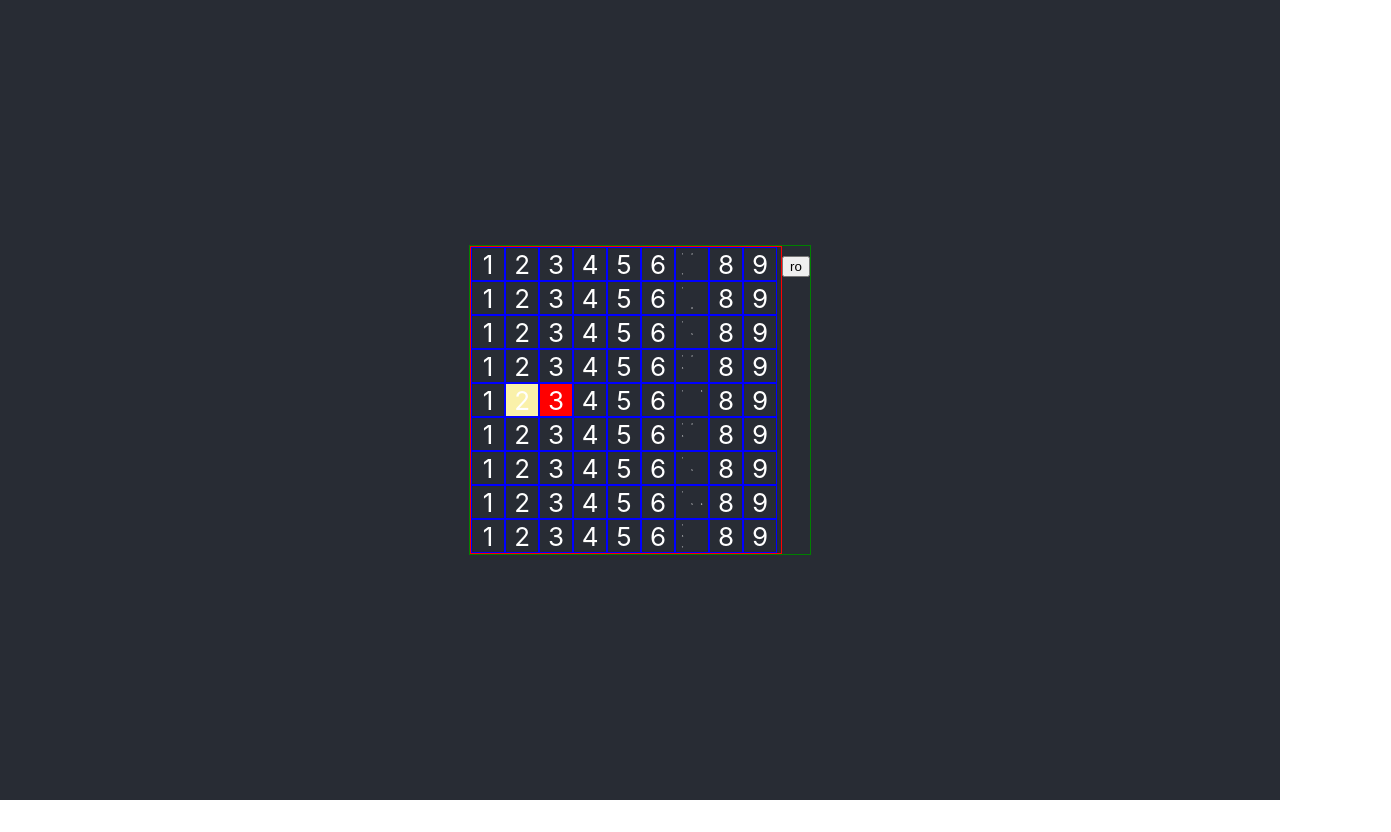
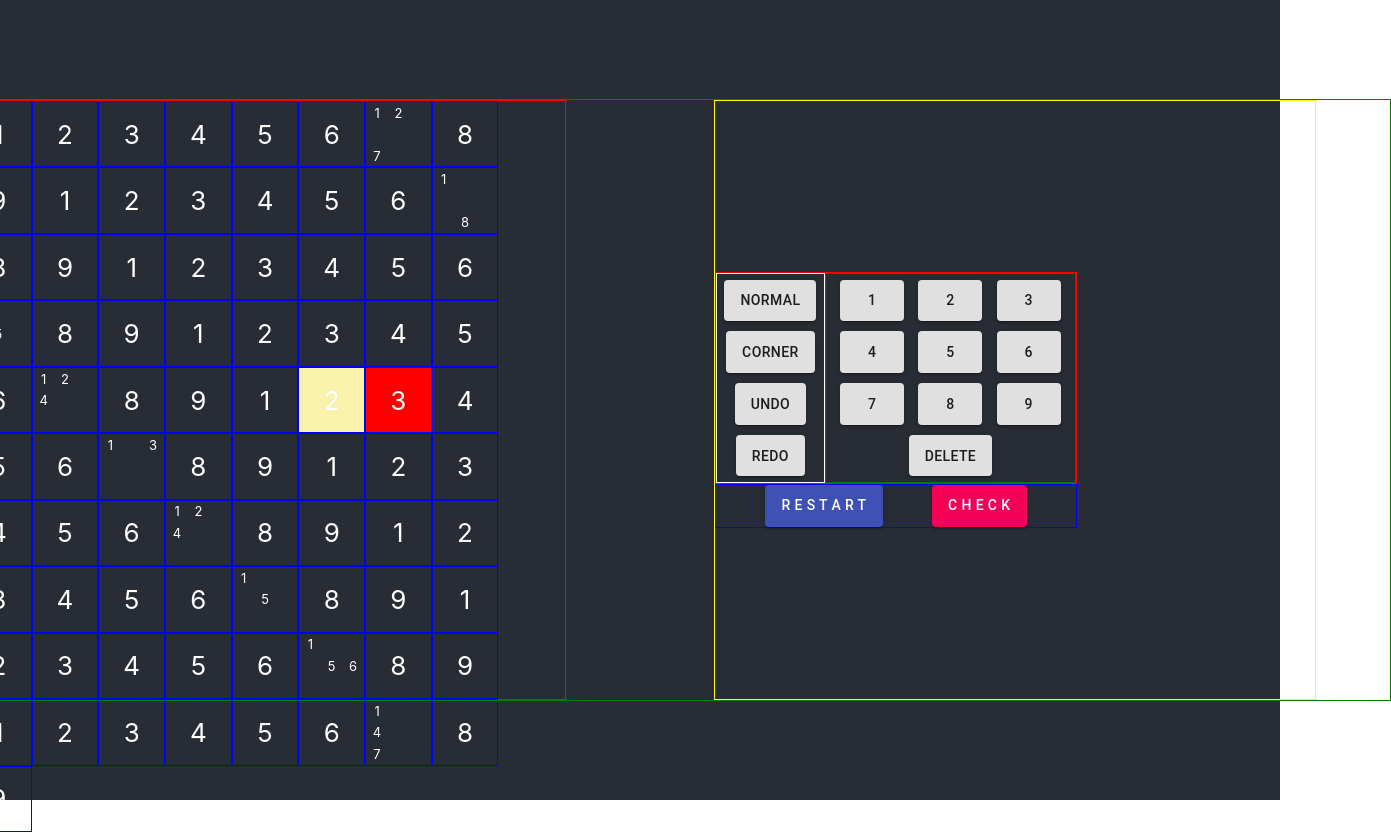
Before and after one commit to rodsouza9/sudko, a React (Create React App) app: page / in a window 1280 px wide. Shown: the whole page, 1391 px wide, since content can reach past the window. Before the commit the page ends 800 px from the top, so only its background shows below. Built offline with nearby package versions, Linux system fonts and the light colour scheme.

Commit message:
Add buttons and formatting for basic sudoku functionality.

```diff
--- a/package.json
+++ b/package.json
@@ -3,6 +3,7 @@
   "version": "0.1.0",
   "private": true,
   "dependencies": {
+    "@material-ui/core": "^4.8.1",
     "@testing-library/jest-dom": "^4.2.4",
     "@testing-library/react": "^9.4.0",
     "@testing-library/user-event": "^7.2.1",
--- a/src/App.css
+++ b/src/App.css
@@ -38,8 +38,8 @@
 }
 
 .square {
-    width : 32px;
-    height: 32px;
+    width : 10.78%;
+    height: 10.78%;
     border-style: solid;
     border-width: 1px;
     border-color: blue;
@@ -50,18 +50,88 @@
     align-items: center;
 }
 
+.mark {
+    width: 33%;
+    height: 33%;
+    font-size: 0.5em;
+    display: flex;
+    justify-content: center;
+    align-items: center;
+}
+
 .board {
-    width: 310px;
+    width: 40%;
     border-style: solid;
     border-width: 1px;
     border-color: red;
+    display: flex;
+    flex-wrap: wrap;
 }
 
 .game {
+    width: 1500px;
+    height: 600px;
     border-style: solid;
     border-width: 1px;
     border-color: green;
     display: flex;
+    justify-content: space-around;
+}
+
+.button-box {
+    width: 40%;
+    border-style: solid;
+    border-width: 1px;
+    border-color: yellow;
+    display: flex;
+    flex-direction: column;
+    justify-content: center;
+}
+
+.button-box-top{
+    width: 60%;
+    border-style: solid;
+    border-width: 1px;
+    border-color: red;
+    height: 35%;
+    display: flex;
+    justify-content: flex-start;
+}
+
+.button-col{
+    width: 30%;
+    border-style: solid;
+    border-width: 1px;
+    border-color: white;
+    display: flex;
+    flex-wrap: wrap;
+    justify-content: space-evenly;
+    align-items: center;
+}
+
+.button-num-pad{
+    width: 70%;
+    border-style: solid;
+    border-width: 1px;
+    border-color: green;
+    display: flex;
+    flex-wrap: wrap;
+    justify-content: space-evenly;
+    align-items: center;
+}
+
+.button-box-bot{
+    width: 60%;
+    height: 7%;
+    border-style: solid;
+    border-width: 1px;
+    border-color: blue;
+    display: flex;
+    justify-content: space-evenly;
+}
+
+.button {
+    height: 20%;
 }
 
 .highlight {
@@ -71,8 +141,3 @@
 .contradict {
     background-color : red;
 }
-
-.mark {
-    width: 30%;
-    font-size: 0.1em;
-}
--- a/src/App.tsx
+++ b/src/App.tsx
@@ -1,6 +1,7 @@
 import React from 'react';
 import logo from './logo.svg';
 import './App.css';
+import Button from '@material-ui/core/Button';
 
 const App: React.FC = () => {
   return (
@@ -40,8 +41,36 @@ class Board extends React.Component<{}, BoardState> {
         return(
             <div className="game">
                 <div className="board">{this.renderSquares()}</div>
-                <div>
-                    <button> ro </button>
+                <div className="button-box">
+                    <div className="button-box-top">
+                        <div className="button-col">
+                            <Button className= "button" variant="contained">Normal</Button>
+                            <Button className= "button" variant="contained">Corner</Button>
+                            <Button className= "button" variant="contained">Undo</Button>
+                            <Button className= "button" variant="contained">Redo</Button>
+
+                        </div>
+                        <div className="button-num-pad">
+                            <Button className= "button" variant="contained">1</Button>
+                            <Button className= "button" variant="contained">2</Button>
+                            <Button className= "button" variant="contained">3</Button>
+                            <Button className= "button" variant="contained">4</Button>
+                            <Button className= "button" variant="contained">5</Button>
+                            <Button className= "button" variant="contained">6</Button>
+                            <Button className= "button" variant="contained">7</Button>
+                            <Button className= "button" variant="contained">8</Button>
+                            <Button className= "button" variant="contained">9</Button>
+                            <Button className= "button" variant="contained">DELETE</Button>
+                        </div>
+                    </div>
+                    <div className="button-box-bot">
+                        <Button variant="contained" color="primary">
+                          R E S T A R T
+                        </Button>
+                        <Button variant="contained" color="secondary">
+                          C H E C K
+                        </Button>
+                    </div>
                 </div>
             </div>
         );
```
Also changed, not shown: 1 other file (tests, documents, lock files or other folders).
